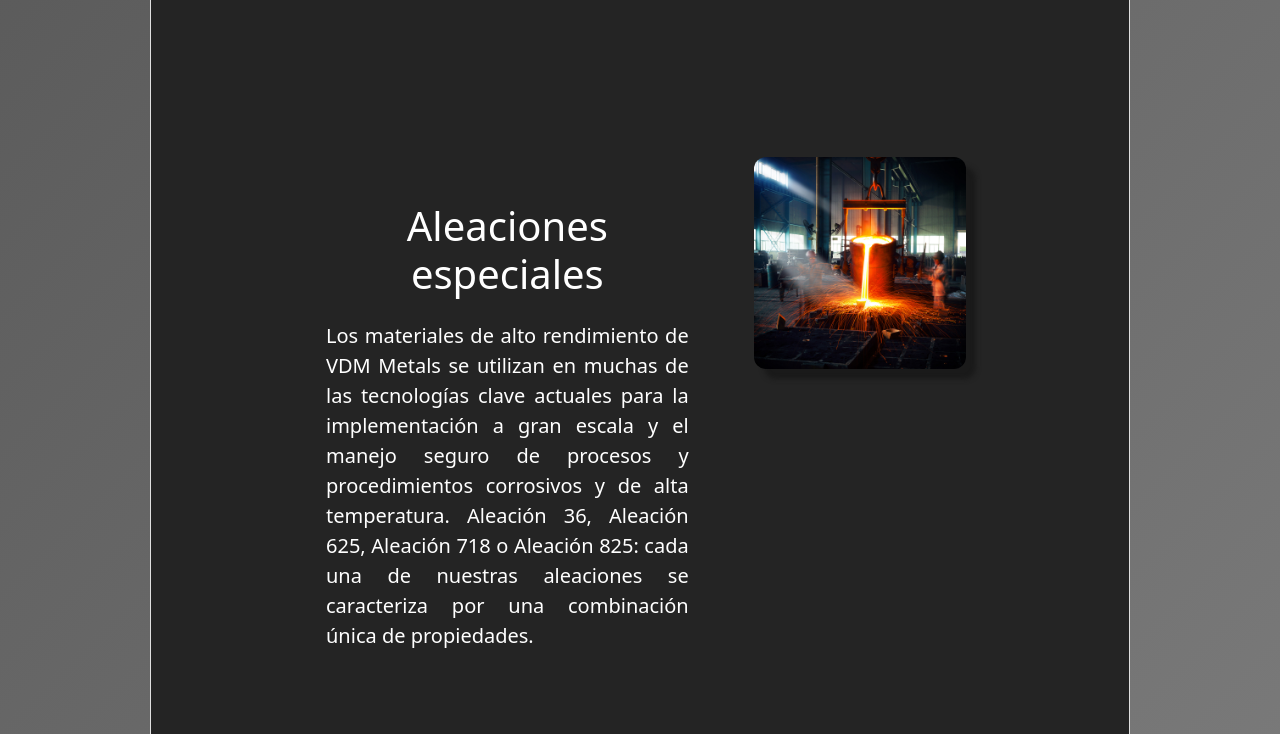
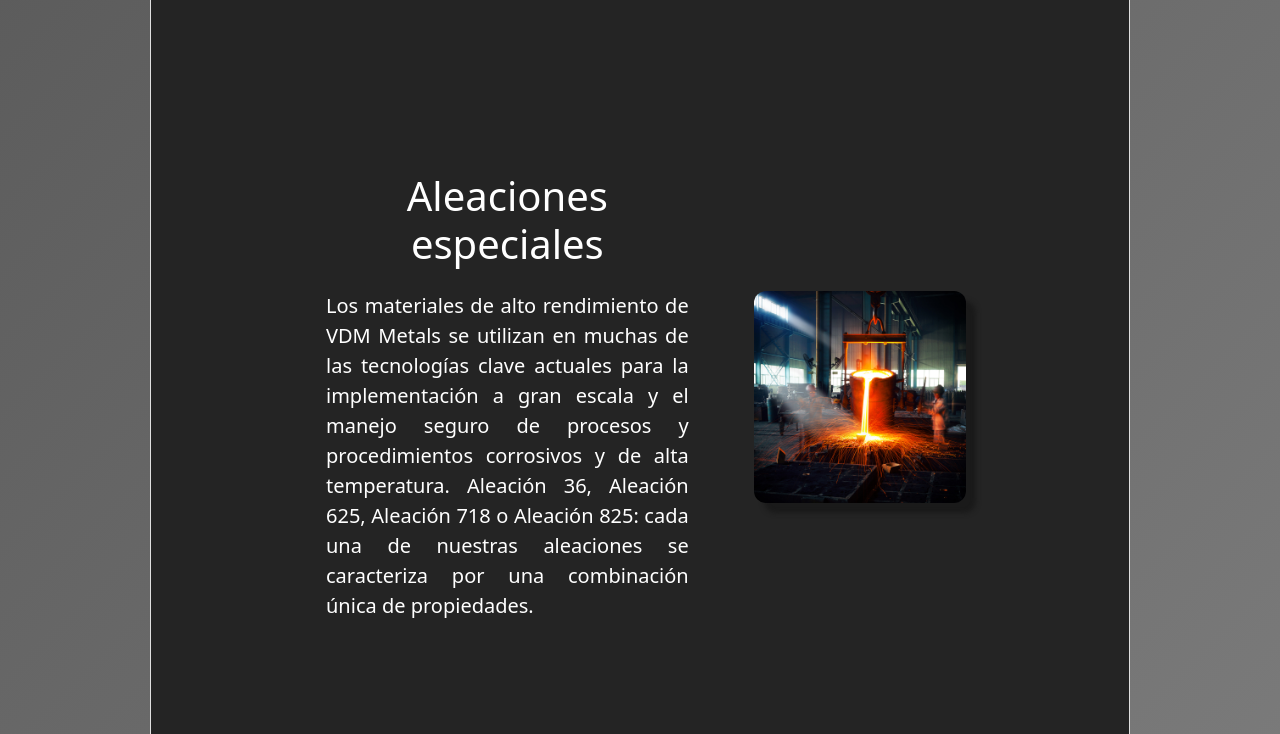
Before and after one commit to KaarelSW/Proyecto2, a website: page Proyecto 2 - Web/index.html in a window 1280 px wide. Shown: the part 2479-3213 px from the top of the page. Drawn offline with nearby package versions, Linux system fonts and the light colour scheme.

Commit message:
CSS + cucumber actualizado

```diff
--- a/Proyecto 2 - Web/styles.css
+++ b/Proyecto 2 - Web/styles.css
@@ -365,14 +365,13 @@ h3{
     padding: 50px 80px;
     display: grid;
     grid-template-columns: 65% 35%;
-
+    align-items: center;
 }
 
 .ser-text{
     padding: 0 65px;
     text-align: justify;
     text-justify: inter-word;
-    margin-top: 6%;
 }
 
 .ser-img img{
```
Also changed, not shown: 1 other file.
